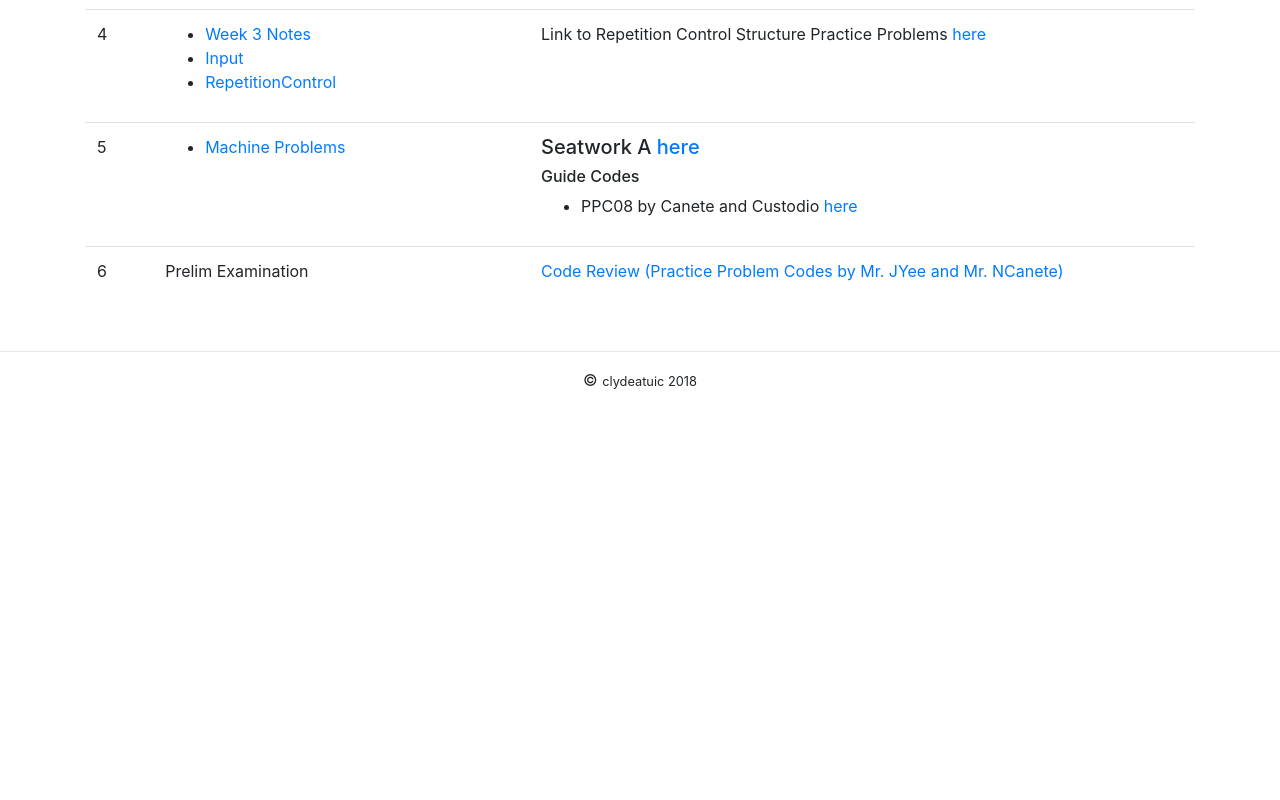
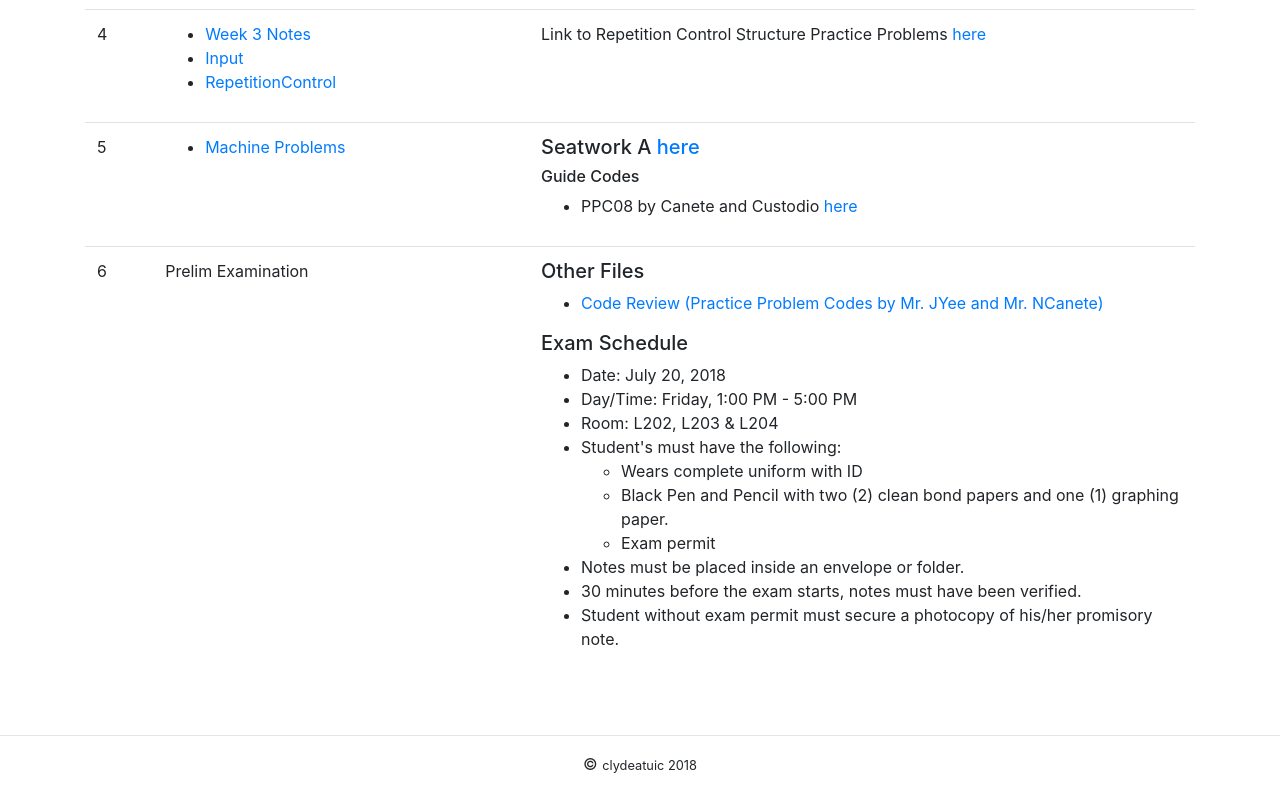
Before and after one commit to clydeatuic/cc112, a plain HTML site: page index.html in a window 1280 px wide. Shown: the part 1581-2381 px from the top of the page. Before the commit the page ends 1997 px from the top, so only its background shows below. Drawn offline with nearby package versions, Linux system fonts and the light colour scheme.

Commit message:
Update index.html

```diff
--- a/index.html
+++ b/index.html
@@ -256,8 +256,29 @@
 
                 </td>
                 <td>
+        <h5>Other Files</h5>
+        <ul>
+        <li>
         <a href="https://drive.google.com/drive/folders/1HtLQvx6Y54SddjKu7mzC2rOmT4hTd_rM?usp=sharing">Code Review (Practice Problem Codes by Mr. JYee and Mr. NCanete)</a>
+        </li>
+        </ul>
 
+        <h5>Exam Schedule</h5>
+        <ul>
+        <li>Date: July 20, 2018</li>
+        <li>Day/Time: Friday, 1:00 PM - 5:00 PM</li>
+        <li>Room: L202, L203 & L204</li>
+        <li>Student's must have the following:
+          <ul>
+          <li>Wears complete uniform with ID</li>
+          <li>Black Pen and Pencil with two (2) clean bond papers and one (1) graphing paper.</li>
+          <li>Exam permit</li>
+          </ul>
+        </li>
+        <li>Notes must be placed inside an envelope or folder.</li>
+        <li>30 minutes before the exam starts, notes must have been verified.</li>
+        <li>Student without exam permit must secure a photocopy of his/her promisory note.</li>
+        </ul>
                 </td>
               </tr>
               <!-- END OF WEEK 6 -->
```
